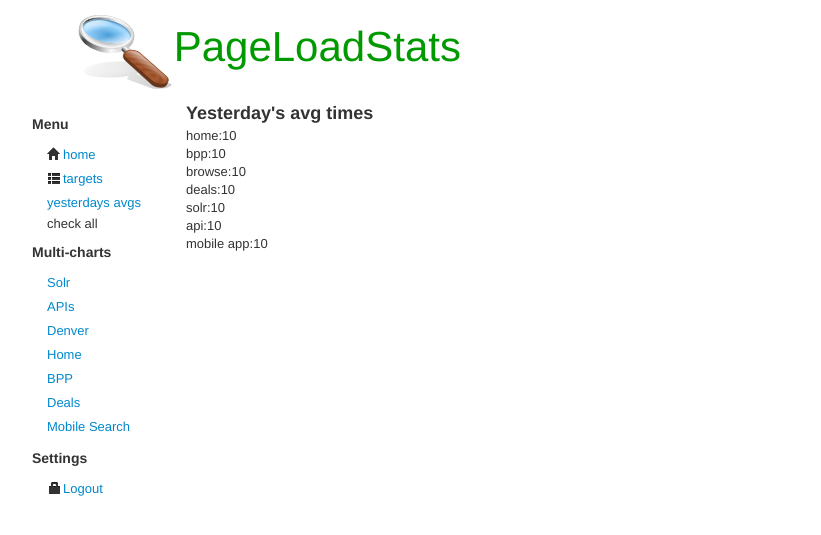
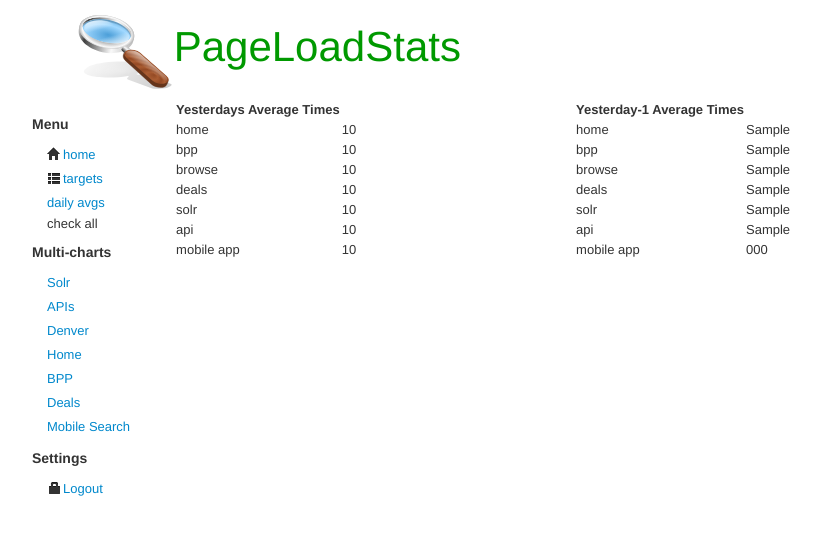
Before and after one commit to robertarles/pageloadstats, a Django app: template PageLoadStatsPy/templates/perfdaily.html in a window 1280 px wide. Shown: the part 15-550 px from the top of the page, without its empty margins (23-844 px from the left). Run offline with Django 3.2, Linux system fonts and the light colour scheme; the template is opened without the code that fills it: most values are stand-ins (such as "Sample title", 1, 10 or a date in 2020); parts of the project's set-up code (start-up, migrations or seed data) failed here and were passed over; some libraries are stand-ins or nearby versions.

Commit message:
added 2 days to the daily avg reports and changed to table formatting in bootstrapped 2 column layout.

```diff
--- a/PageLoadStatsPy/templates/base.html
+++ b/PageLoadStatsPy/templates/base.html
@@ -49,7 +49,7 @@
 				<ul class="nav nav-list stack_small">
                     <li><a href="/pls/"><i class="icon-home"></i>home</a></li>
                     <li><a href="/pls/targets"><i class="icon-th-list"></i>targets</a></li>
-                    <li><a href="/pls/perfdaily/">yesterdays avgs</a></li>
+                    <li><a href="/pls/perfdaily/">daily avgs</a></li>
 					<li><span href="/pls/check/all">check all</span></li>
 				</ul>
 				<h4 class="stack_small">Multi-charts</h4>
--- a/PageLoadStatsPy/templates/perfdaily.html
+++ b/PageLoadStatsPy/templates/perfdaily.html
@@ -14,28 +14,30 @@
 {% block content %}
 
 	<div class="row">
-		<div class="span8"> <h3>Yesterday's avg times</h3> </div>
-	</div>
-	<div class="row">
-		<div class="span8"> home:{{ home_average }}</div>
-	</div>
-	<div class="row">
-		<div class="span8"> bpp:{{ bpp_average }}</div>
-	</div>
-	<div class="row">
-		<div class="span8"> browse:{{ browse_average }}</div>
-	</div>
-	<div class="row">
-		<div class="span8"> deals:{{ deals_average }}</div>
-	</div>
-	<div class="row">
-		<div class="span8"> solr:{{ solr_average }}</div>
-	</div>
-	<div class="row">
-		<div class="span8"> api:{{ api_average }}</div>
-	</div>
-	<div class="row">
-		<div class="span8"> mobile app:{{ mobile_app_average }}</div>
+		<div class="span4">
+			<table>
+				<tr><th>Yesterdays Average Times</th></tr>
+				<tr><td style="min-width:75px"> home</td><td>{{ home_average }}</td></tr>
+				<tr><td> bpp</td><td>{{ bpp_average }}</td></tr>
+				<tr><td> browse</td><td>{{ browse_average }}</td></tr>
+			    <tr><td> deals</td><td>{{ deals_average }}</td></tr>
+				<tr><td> solr</td><td>{{ solr_average }}</td></tr>
+				<tr><td> api</td><td>{{ api_average }}</td></tr>
+				<tr><td> mobile app</td><td>{{ mobile_app_average }}</td></tr>
+			</table>
+		</div>
+		<div class="span4">
+			<table>
+				<tr><th>Yesterday-1 Average Times</th></tr>
+				<tr><td style="min-width:75px"> home</td><td>{{ home_average2 }}</td></tr>
+				<tr><td> bpp</td><td>{{ bpp_average2 }}</td></tr>
+				<tr><td> browse</td><td>{{ browse_average2 }}</td></tr>
+				<tr><td> deals</td><td>{{ deals_average2 }}</td></tr>
+				<tr><td> solr</td><td>{{ solr_average2 }}</td></tr>
+				<tr><td> api</td><td>{{ api_average2 }}</td></tr>
+				<tr><td> mobile app</td><td>{{ mobile_app_average2 }}</td></tr>
+			</table>
+		</div>
 	</div>
 
 {% endblock %}
```
Also changed, not shown: PageLoadStatsPy/pageloadstats/views.py (+27 -9 lines), 1 other file.
